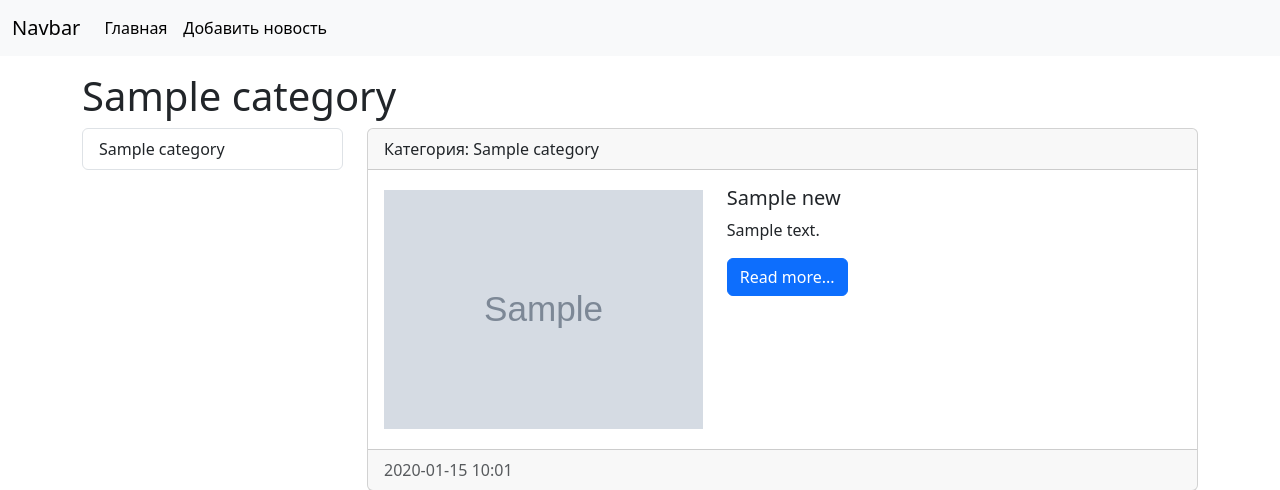
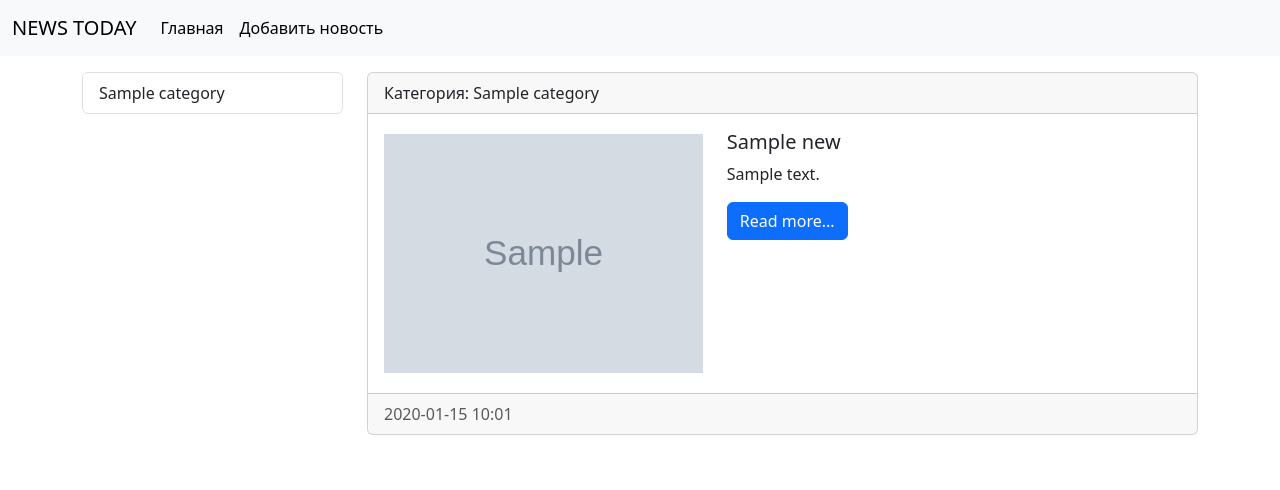
Before and after one commit to lacondeguy/django_app, a Django app: page /category/1/ in a window 1280 px wide. Shown: the top 490 px of the page. Run offline with Django 4.2, Linux system fonts and the light colour scheme; tables that the repository leaves empty hold one stand-in row (values such as "Sample post"); grey boxes marked "Sample" are stand-in pictures.

Commit message:
update template

```diff
--- a/django_app/news/templates/news/category.html
+++ b/django_app/news/templates/news/category.html
@@ -1,41 +1,22 @@
-<html lang="en">
-<head>
-    <meta charset="utf-8">
-    <meta name="viewport" content="width=device-width, initial-scale=1">
-    <title>{{ category.title }}</title>
-    <link href="https://cdn.jsdelivr.net/npm/bootstrap@5.3.0-alpha3/dist/css/bootstrap.min.css" rel="stylesheet"
-          integrity="sha384-KK94CHFLLe+nY2dmCWGMq91rCGa5gtU4mk92HdvYe+M/SXH301p5ILy+dN9+nJOZ" crossorigin="anonymous">
-</head>
-<body>
+{% extends 'base.html' %}
+
+{% block title %}
+    {{ category.title }} | {{ block.super }}
+{% endblock %}
 
 
-<nav class="navbar navbar-expand-lg bg-body-tertiary">
-    <div class="container-fluid">
-        <a class="navbar-brand" href="{% url 'home' %}">Navbar</a>
-        <button class="navbar-toggler" type="button" data-bs-toggle="collapse" data-bs-target="#navbarSupportedContent"
-                aria-controls="navbarSupportedContent" aria-expanded="false" aria-label="Toggle navigation">
-            <span class="navbar-toggler-icon"></span>
-        </button>
-        <div class="collapse navbar-collapse" id="navbarSupportedContent">
-            <ul class="navbar-nav me-auto mb-2 mb-lg-0">
-                <li class="nav-item"><a class="nav-link active" aria-current="page" href="{% url 'home' %}">Главная</a></li>
-                <li class="nav-item"><a class="nav-link active" aria-current="page" href="{% url 'home' %}">Добавить новость</a></li>
-            </ul>
-        </div>
-    </div>
-</nav>
-
-<div class="container mt-3">
-    <h1>{{ category.title }}</h1>
-    <div class="row ">
-        <div class="col-md-3">
+{% block sidebar %}
     <div class="list-group">
         {% for item in categories %}
-                <a href="{% url 'category' item.pk %}" class="list-group-item list-group-item-action">{{ item.title }}</a>
+            <a href="{% url 'category' item.pk %}"
+               class="list-group-item list-group-item-action">{{ item.title }}</a>
         {% endfor %}
     </div>
-        </div>
-        <div class="col-md-9">
+{% endblock %}
+
+
+
+{% block content %}
     {% for item in news_example %}
         <div class="card mb-3 px-0">
             <div class="card-header">Категория: {{ item.category.title }}</div>
@@ -59,13 +40,4 @@
             <div class="card-footer text-body-secondary">{{ item.created_at|date:"Y-m-d H:m"  }}</div>
         </div>
     {% endfor %}
-        </div>
-    </div>
-</div>
-
-
-<script src="https://cdn.jsdelivr.net/npm/bootstrap@5.3.0-alpha3/dist/js/bootstrap.bundle.min.js"
-        integrity="sha384-ENjdO4Dr2bkBIFxQpeoTz1HIcje39Wm4jDKdf19U8gI4ddQ3GYNS7NTKfAdVQSZe"
-        crossorigin="anonymous"></script>
-</body>
-</html>
+{% endblock %}
--- a/django_app/news/templates/news/index.html
+++ b/django_app/news/templates/news/index.html
@@ -6,19 +6,16 @@
 
 
 {% block sidebar %}
-    <div class="col-md-3">
     <div class="list-group">
         {% for item in categories %}
             <a href="{% url 'category' item.pk %}"
                class="list-group-item list-group-item-action">{{ item.title }}</a>
         {% endfor %}
     </div>
-    </div>
 {% endblock %}
 
 
 {% block content %}
-    <div class="col-md-9">
     {% for item in news_example %}
         <div class="card mb-3 px-0">
             <div class="card-header">Категория: <a
@@ -38,10 +35,8 @@
                         <a href="#" class="btn btn-primary">Read more...</a>
                     </div>
                 </div>
-
             </div>
             <div class="card-footer text-body-secondary">{{ item.created_at|date:"Y-m-d H:m"  }}</div>
         </div>
     {% endfor %}
-    </div>
 {% endblock %}
--- a/django_app/news/views.py
+++ b/django_app/news/views.py
@@ -10,7 +10,7 @@ def index(request):
 
     context = {
         'news_example': news,
-        'title': 'Список новостей',
+        'title': 'Все новости',
         'categories': categories,
     }
     return render(request, template_name='news/index.html', context=context)
--- a/django_app/templates/base.html
+++ b/django_app/templates/base.html
@@ -2,7 +2,7 @@
 <head>
     <meta charset="utf-8">
     <meta name="viewport" content="width=device-width, initial-scale=1">
-    <title>{% block title %}WORLDTODAY.com{% endblock %}</title>
+    <title>{% block title %}NEWS TODAY{% endblock %}</title>
     <link href="https://cdn.jsdelivr.net/npm/bootstrap@5.3.0-alpha3/dist/css/bootstrap.min.css" rel="stylesheet"
           integrity="sha384-KK94CHFLLe+nY2dmCWGMq91rCGa5gtU4mk92HdvYe+M/SXH301p5ILy+dN9+nJOZ" crossorigin="anonymous">
 </head>
@@ -12,12 +12,14 @@
 
 <div class="container mt-3">
     <div class="row ">
-        {% block sidebar %}SIDEBAR{% endblock %}
-        {% block content %}CONTENT{% endblock %}
+        <div class="col-md-3">
+            {% block sidebar %}SIDEBAR{% endblock %}
+        </div>
+        <div class="col-md-9">
+            {% block content %}CONTENT{% endblock %}
+        </div>
     </div>
 </div>
-
-
 
 
 <script src="https://cdn.jsdelivr.net/npm/bootstrap@5.3.0-alpha3/dist/js/bootstrap.bundle.min.js"
--- a/django_app/templates/inc/_nav.html
+++ b/django_app/templates/inc/_nav.html
@@ -1,6 +1,6 @@
 <nav class="navbar navbar-expand-lg bg-body-tertiary">
     <div class="container-fluid">
-        <a class="navbar-brand" href="{% url 'home' %}">Navbar</a>
+        <a class="navbar-brand" href="{% url 'home' %}">NEWS TODAY</a>
         <button class="navbar-toggler" type="button" data-bs-toggle="collapse" data-bs-target="#navbarSupportedContent"
                 aria-controls="navbarSupportedContent" aria-expanded="false" aria-label="Toggle navigation">
             <span class="navbar-toggler-icon"></span>
```
Lines whose indentation alone changed are shown as unchanged.
